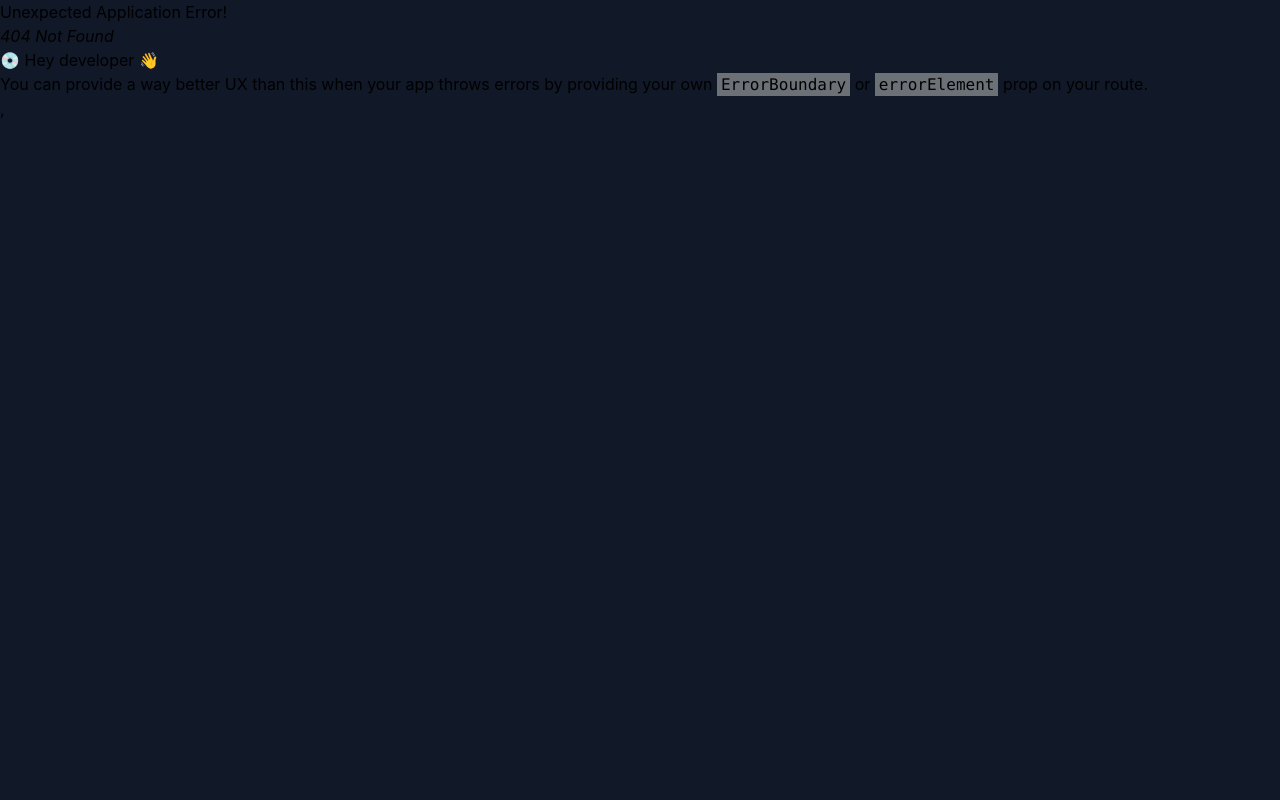
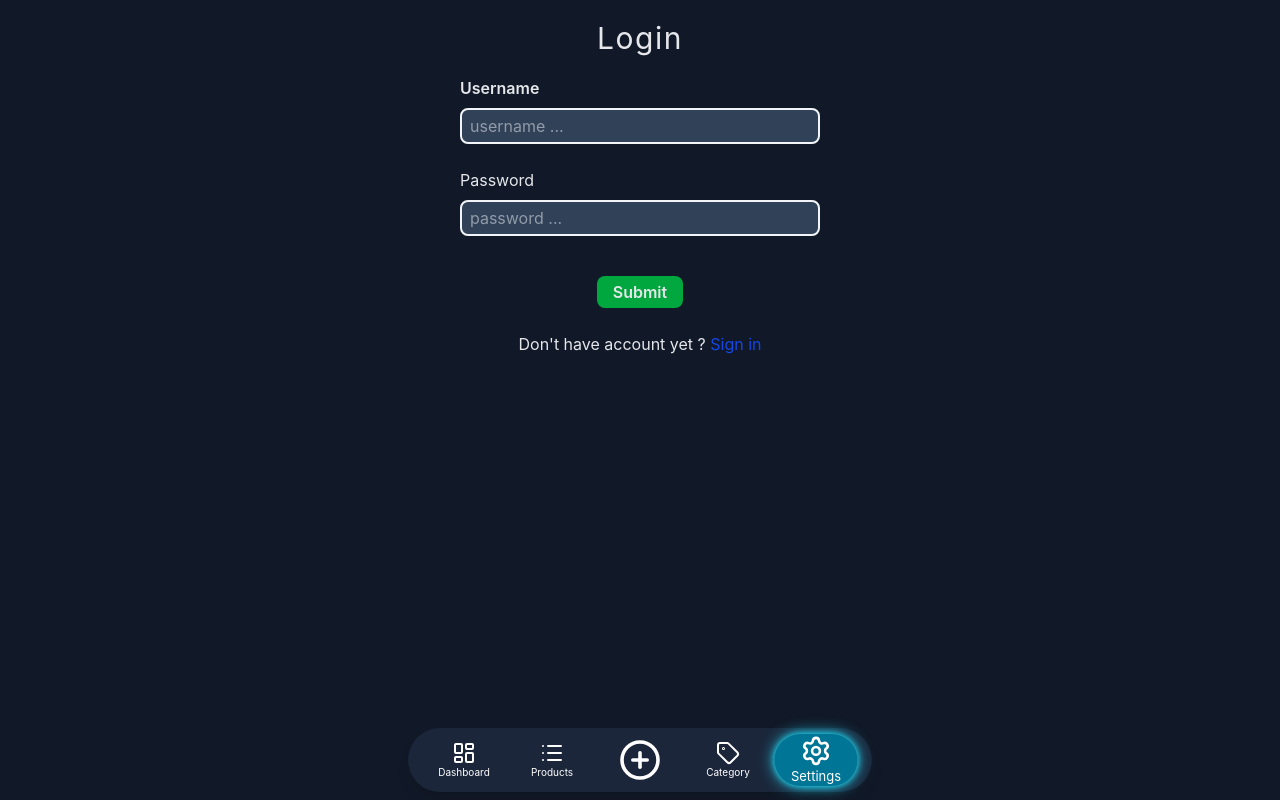
Before and after one commit to eilinseth/dashboard-products, a React (Vite) app in the folder client/: page /login in a window 1280 px wide. Before the commit this address had no page. Built offline with nearby package versions, Linux system fonts and the light colour scheme.

Commit message:
preparing to make login page

```diff
--- a/client/src/components/Navbar/index.tsx
+++ b/client/src/components/Navbar/index.tsx
@@ -31,7 +31,7 @@ function Navbar() {
                 <p className="text-white text-[10px]">Category</p>
             </div>
         </NavLink>
-        <NavLink to="/settings" className={({isActive}) => isActive ? " scale-130 shadow-[0_0_5px_#22d3ee,0_0_12px_#22d3ee] bg-cyan-700 cursor-pointer w-16  rounded-full h-10 flex justify-center items-center" : "cursor-pointer w-16  rounded-full h-10 flex justify-center items-center"}>
+        <NavLink to="/login" className={({isActive}) => isActive ? " scale-130 shadow-[0_0_5px_#22d3ee,0_0_12px_#22d3ee] bg-cyan-700 cursor-pointer w-16  rounded-full h-10 flex justify-center items-center" : "cursor-pointer w-16  rounded-full h-10 flex justify-center items-center"}>
             <div className="flex flex-col  items-center justify-center">
                 <Settings className={"stroke-white"}/>
                 <p className="text-white text-[10px]">Settings</p>
--- /dev/null
+++ b/client/src/pages/LoginPage/index.tsx
@@ -0,0 +1,25 @@
+function LoginPage (){
+    return (
+        <section className="fixed inset-0 bg-[#111827] py-5 px-4 w-full">
+                <div className="text-[#E5E7EB] text-3xl tracking-wider text-center">Login</div>
+                <form className="w-[80%] gap-6 flex justify-center mx-auto flex-col items-center" >
+                    <div className="flex max-w-lg text-[#E5E7EB] mt-5 flex-col gap-2">
+                        <label htmlFor="username" className="font-semibold">Username</label>
+                        <input type="text" className="text-slate-100 rounded-lg border-2 px-2 py-1 bg-slate-700 w-90"  placeholder="username ..."/>
+                    </div>
+
+
+                    <div className="flex max-w-lg text-[#E5E7EB] flex-col gap-2 ">
+                        <label htmlFor="password">Password</label>
+                        <input type="password" className="text-slate-100 rounded-lg border-2 px-2 py-1 bg-slate-700 w-90" placeholder="password ..." />
+                    </div>
+
+                    <button type="submit" className="border-0 border-[navy] text-[#E5E7EB] bg-green-600 font-semibold rounded-lg p-1 px-4 mt-4">Submit</button>
+
+                    <div className="text-[#E5E7EB]">Don't have account yet ? <nav className="text-blue-700 cursor-pointer inline">Sign in</nav></div>
+                </form>
+        </section>
+    )
+}
+
+export default LoginPage
--- a/client/src/router/index.tsx
+++ b/client/src/router/index.tsx
@@ -6,6 +6,7 @@ import Product from "../pages/Product"
 import Categories from "../pages/Categories"
 import AddProduct from "../pages/AddProduct"
 import EditProduct from "../pages/EditProduct"
+import LoginPage from "../pages/LoginPage"
 
 const router = createBrowserRouter ([
     {
@@ -17,7 +18,8 @@ const router = createBrowserRouter ([
             {path:"products/:id",element:<Product />},
             {path:"products/new",element:<AddProduct />},
             {path:"/categories",element:<Categories />},
-            {path:"products/edit/:id",element:<EditProduct />}
+            {path:"products/edit/:id",element:<EditProduct />},
+            {path:"/login",element:<LoginPage />}
         ]
     }
 ])
```
